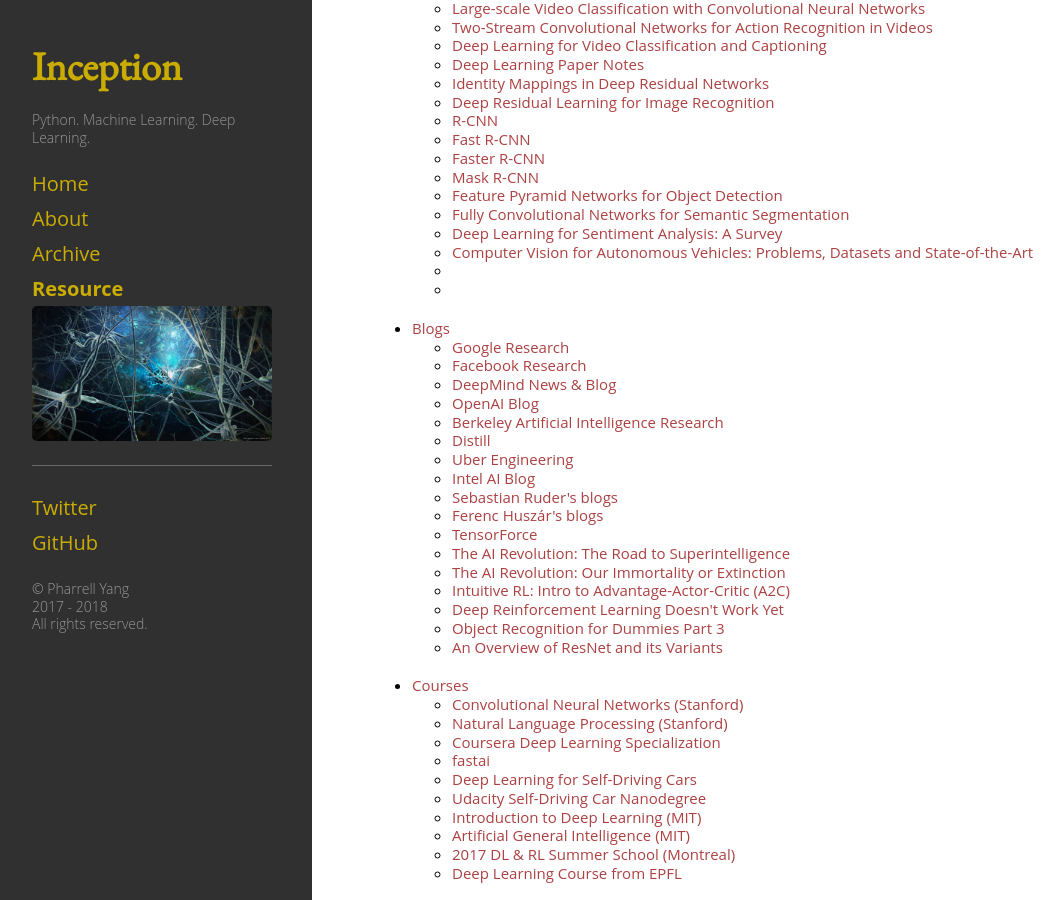
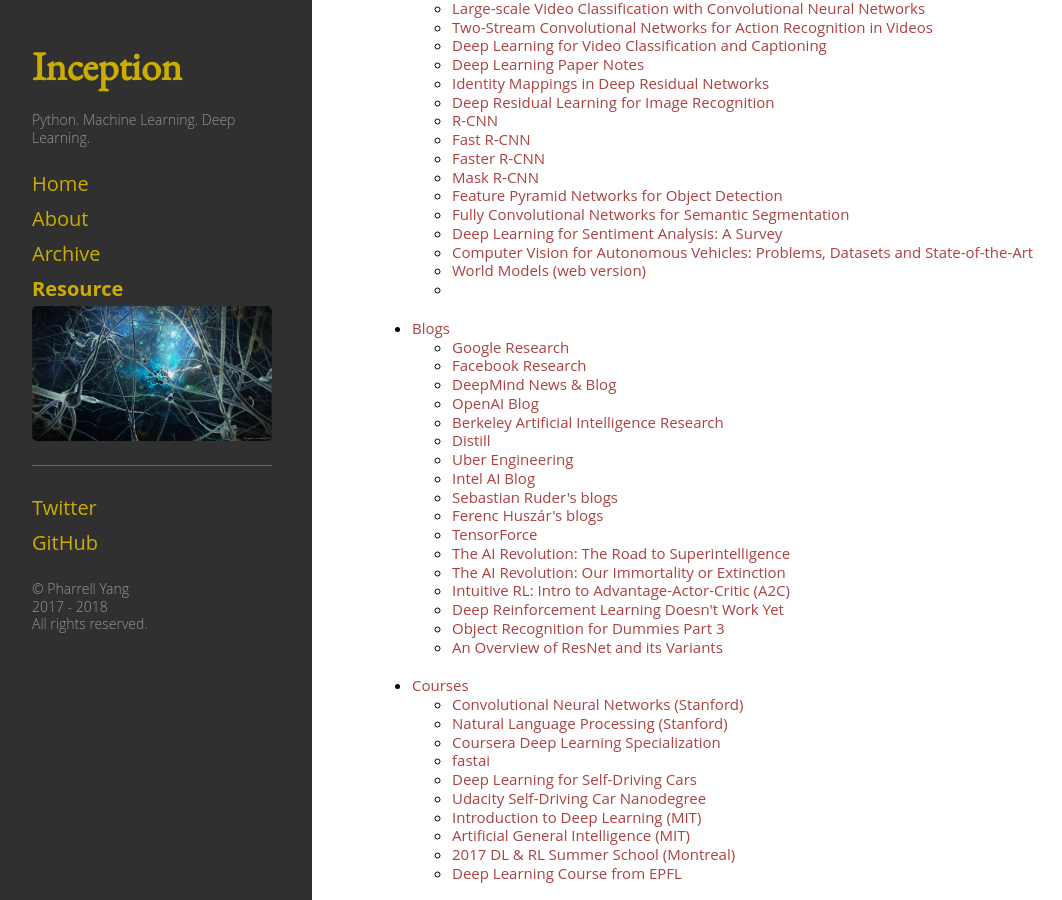
Before and after one commit to pharrellyhy/pharrellyhy.github.io.bakcup, a Jekyll site: the page built from resource.md, in a window 1280 px wide and 900 px high, scrolled down 1039 px. Shown: the whole window, without its empty margins (8-1070 px from the left). Built offline with Jekyll 4.4.1, drawn with Linux system fonts in a browser that asks for light colours.

Commit message:
updates resource

```diff
--- a/_data/nav.yml
+++ b/_data/nav.yml
@@ -175,8 +175,8 @@
     - title: "Computer Vision for Autonomous Vehicles: Problems, Datasets and State-of-the-Art"
       url: "https://arxiv.org/abs/1704.05519"
 
-    - title: ""
-      url: ""
+    - title: "World Models (web version)"
+      url: "https://worldmodels.github.io/"
 
     - title: ""
       url: ""
```
